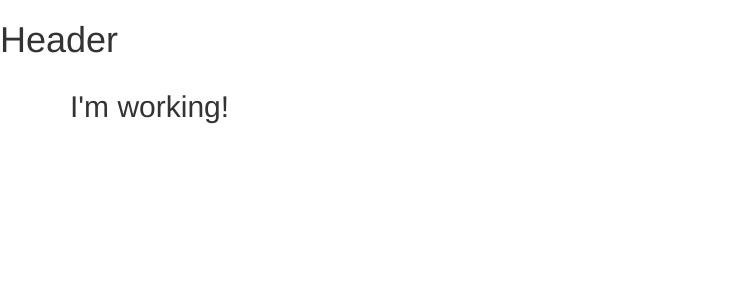
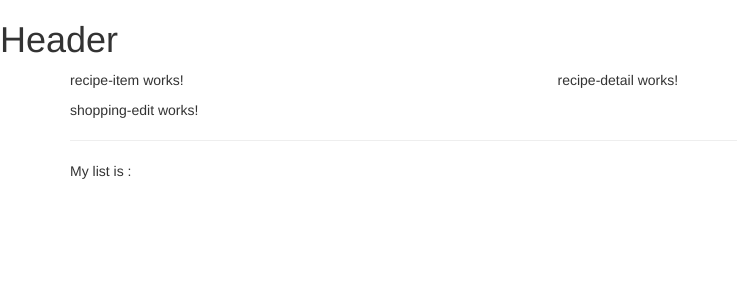
Before and after one commit to nmluong93/complete-angular-guide, an Angular app in the folder real-tutorial-project/: page / in a window 1280 px wide. Shown: the top 300 px of the page, without its empty margins (0-737 px from the left). Built offline with nearby package versions, Linux system fonts and the light colour scheme.

Commit message:
setup layout

```diff
--- a/real-tutorial-project/src/app/app.component.html
+++ b/real-tutorial-project/src/app/app.component.html
@@ -4,7 +4,8 @@
 <div class="container">
   <div class="row">
     <div class="col-md-12">
-      <h2>I'm working!</h2>
+      <app-recipes></app-recipes>
+      <app-shopping-list></app-shopping-list>
     </div>
   </div>
 </div>
--- a/real-tutorial-project/src/app/recipes/recipe-list/recipe-list.component.html
+++ b/real-tutorial-project/src/app/recipes/recipe-list/recipe-list.component.html
@@ -1 +1 @@
-<p>recipe-list works!</p>
+<app-recipe-item></app-recipe-item>
--- a/real-tutorial-project/src/app/recipes/recipes.component.html
+++ b/real-tutorial-project/src/app/recipes/recipes.component.html
@@ -1 +1,8 @@
-<p>recipes works!</p>
+<div class="row">
+    <div class="col-md-5">
+        <app-recipe-list></app-recipe-list>
+    </div>
+    <div class="col-md-7">
+        <app-recipe-detail></app-recipe-detail>
+    </div>
+</div>
--- a/real-tutorial-project/src/app/shopping-list/shopping-list.component.html
+++ b/real-tutorial-project/src/app/shopping-list/shopping-list.component.html
@@ -1 +1,7 @@
-<p>shopping-list works!</p>
+<div class="row">
+    <div class="col-xs-10">
+        <app-shopping-edit></app-shopping-edit>
+        <hr>
+        <p>My list is :</p>
+    </div>
+</div>
```
